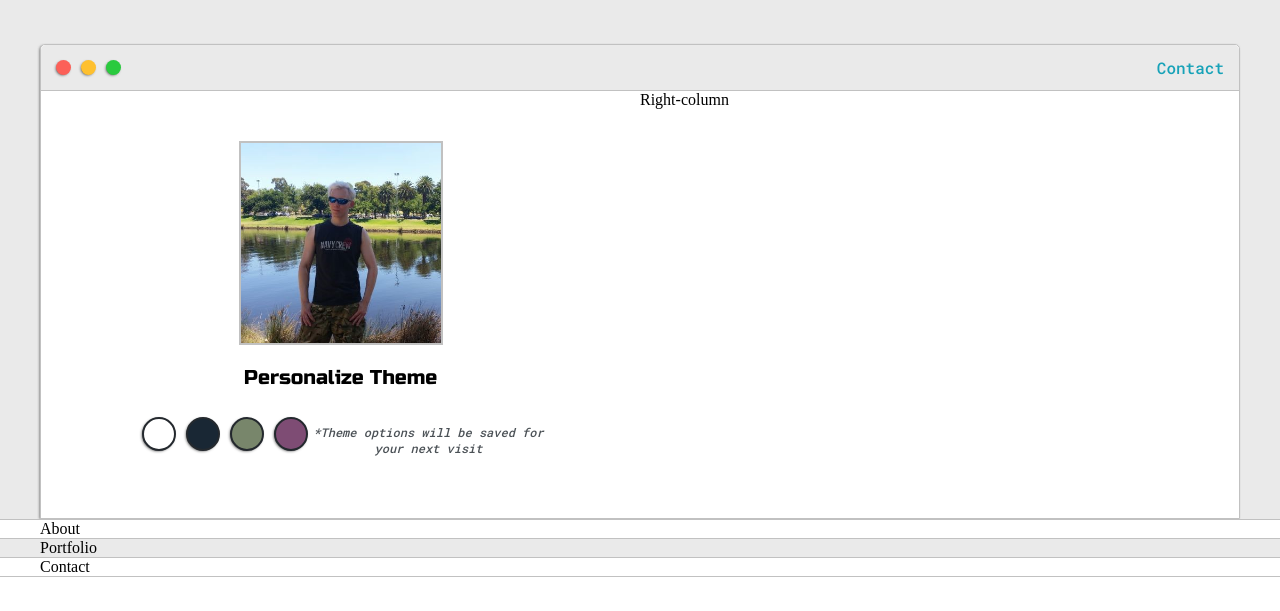
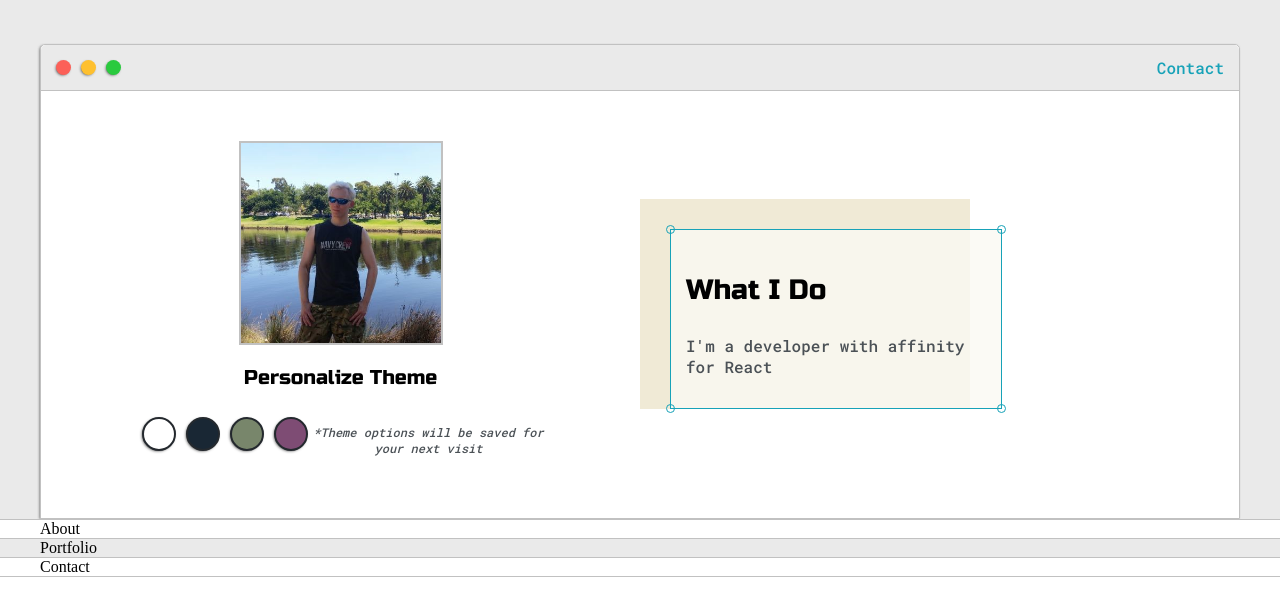
Before and after one commit to Buzzaw91/Portfolio, a plain HTML site: page index.html in a window 1280 px wide. Shown: the part 117-728 px from the top of the page. Drawn offline with Linux system fonts and the light colour scheme.

Commit message:
feat: intro section done

```diff
--- a/default.css
+++ b/default.css
@@ -5,6 +5,8 @@
   --mainText: black;
   --secondaryText: #4b5156;
   --themeDotBorder: #24292e;
+  --previewBg: rgb(251, 249, 243, 0.8);
+  --previewShadow: #f0ead6;
 }
 
 html, body {
@@ -202,6 +204,55 @@ h6 {
 
 .right-column {
   grid-area: right-column;
+  display: grid;
+  align-content: center;
+  padding-top: 50px;
+  padding-bottom: 50px;
+}
+
+#preview-shadow {
+  background-color: var(--previewShadow);
+  width: 300px;
+  height: 180px;
+  padding-left: 30px;
+  padding-top: 30px;
+}
+
+#preview {
+  width: 300px;
+  border: 1.5px solid #17a2b8;
+  background-color: var(--previewBg);
+  padding: 15px;
+  position: relative;
+}
+
+.corner {
+  width: 7px;
+  height: 7px;
+  border-radius: 50%;
+  border: 1.5px solid #17a2b8;
+  background-color: var(#fff);
+  position: absolute;
+}
+
+#corner-tl {
+  top: -5px;
+  left: -5px;
+}
+
+#corner-tr {
+  top: -5px;
+  right: -5px;
+}
+
+#corner-br {
+  bottom: -5px;
+  right: -5px;
+}
+
+#corner-bl {
+  bottom: -5px;
+  left: -5px;
 }
 
 @media screen and (max-width: 1200px) {
@@ -209,3 +260,13 @@ h6 {
     width: 90%;
   }
 }
+
+@media screen and (max-width: 800px) {
+  .intro-wrapper {
+    grid-template-columns: 1fr;
+    grid-template-areas: 'nav-wrapper' 'left-column' 'right-column';
+  }
+  .right-column {
+    justify-content: center;
+  }
+}
--- a/index.html
+++ b/index.html
@@ -31,6 +31,7 @@
         <div class="left-column">
           <img id="profile_pic" src="images/me_yarra_river_2015_resize.jpg" alt="profile">
           <h5 style="text-align:center; line-height: 0;">Personalize Theme</h5>
+
           <div id="theme-options-wrapper">
             <div id="light-mode" class="theme-dot"></div>
             <div id="blue-mode" class="theme-dot"></div>
@@ -41,7 +42,16 @@
           </div>
         </div>
         <div class="right-column">
-          Right-column
+          <div id="preview-shadow">
+            <div id="preview">
+              <div id="corner-tl" class="corner"></div>
+              <div id="corner-tr" class="corner"></div>
+              <h3>What I Do</h3>
+              <p>I'm a developer with affinity for React</p>
+              <div id="corner-br" class="corner"></div>
+              <div id="corner-bl" class="corner"></div>
+            </div>
+          </div>
         </div>
       </div>
     </div>
```
